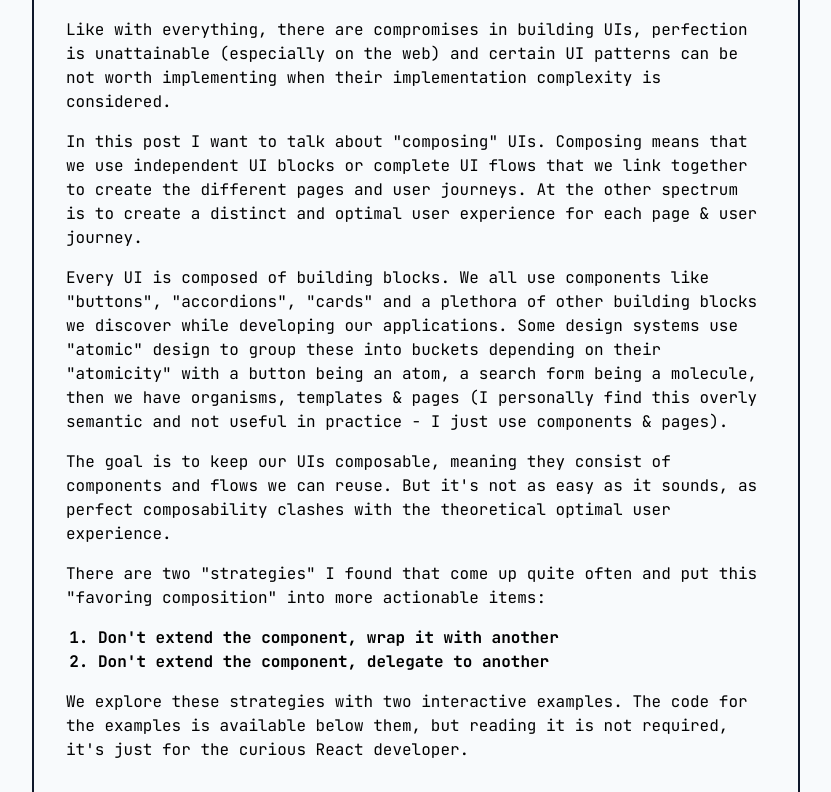
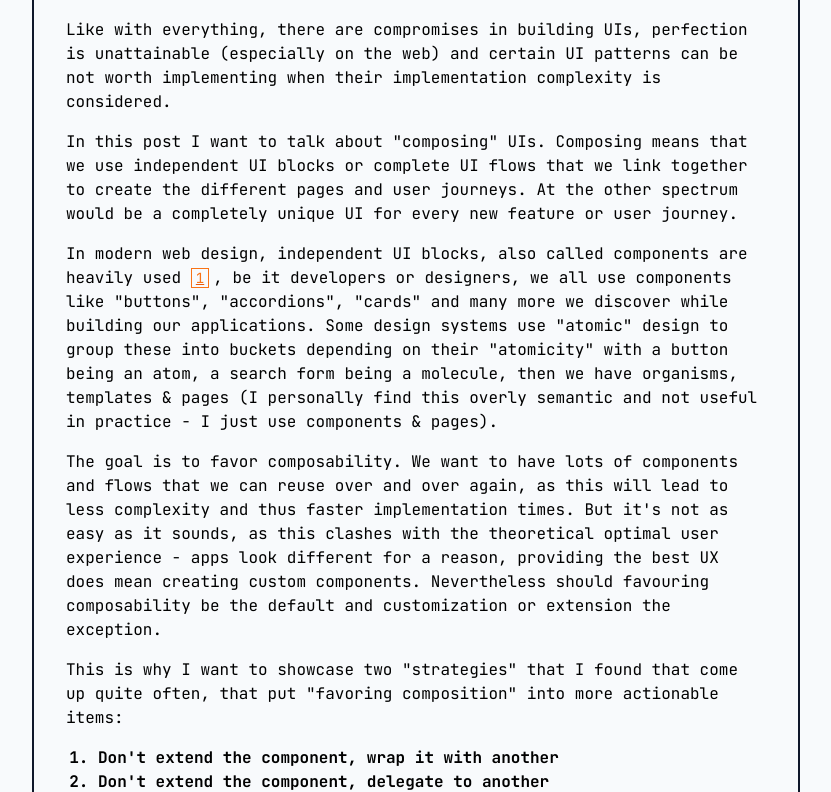
Before and after one commit to TN1ck/tn1ck.com, a Next.js app: page /blog/composable-uis in a window 1280 px wide. Shown: the part 328-1120 px from the top of the page, without its empty margins (224-1055 px from the left). Built offline with nearby package versions, Linux system fonts and the light colour scheme.

Commit message:
chore: better beginning

```diff
--- a/pages/blog/composable-uis.tsx
+++ b/pages/blog/composable-uis.tsx
@@ -668,28 +668,38 @@ const Footnotes: NextPage = () => {
             In this post I want to talk about "composing" UIs. Composing means
             that we use independent UI blocks or complete UI flows that we link
             together to create the different pages and user journeys. At the
-            other spectrum is to create a distinct and optimal user experience
-            for each page & user journey.
-          </p>
-          <p>
-            Every UI is composed of building blocks. We all use components like
-            "buttons", "accordions", "cards" and a plethora of other building
-            blocks we discover while developing our applications. Some design
-            systems use "atomic" design to group these into buckets depending on
-            their "atomicity" with a button being an atom, a search form being a
-            molecule, then we have organisms, templates & pages (I personally
-            find this overly semantic and not useful in practice - I just use
-            components & pages).
-          </p>
-          <p>
-            The goal is to keep our UIs composable, meaning they consist of
-            components and flows we can reuse. But it's not as easy as it
-            sounds, as perfect composability clashes with the theoretical
-            optimal user experience.
-          </p>
-          <p>
-            There are two "strategies" I found that come up quite often and put
-            this "favoring composition" into more actionable items:
+            other spectrum would be a completely unique UI for every new feature
+            or user journey.
+          </p>
+          <p>
+            In modern web design, independent UI blocks, also called components
+            are heavily used{" "}
+            <Footnote>
+              And we should be grateful for that, the dark times of translating
+              a pixel based design into a reality are mostly gone.
+            </Footnote>
+            , be it developers or designers, we all use components like
+            "buttons", "accordions", "cards" and many more we discover while
+            building our applications. Some design systems use "atomic" design
+            to group these into buckets depending on their "atomicity" with a
+            button being an atom, a search form being a molecule, then we have
+            organisms, templates & pages (I personally find this overly semantic
+            and not useful in practice - I just use components & pages).
+          </p>
+          <p>
+            The goal is to favor composability. We want to have lots of
+            components and flows that we can reuse over and over again, as this
+            will lead to less complexity and thus faster implementation times.
+            But it's not as easy as it sounds, as this clashes with the
+            theoretical optimal user experience - apps look different for a
+            reason, providing the best UX does mean creating custom components.
+            Nevertheless should favouring composability be the default and
+            customization or extension the exception.
+          </p>
+          <p>
+            This is why I want to showcase two "strategies" that I found that
+            come up quite often, that put "favoring composition" into more
+            actionable items:
           </p>
           <ol className="ml-4 pl-4 list-outside list-decimal">
             <li className="font-bold">
```
